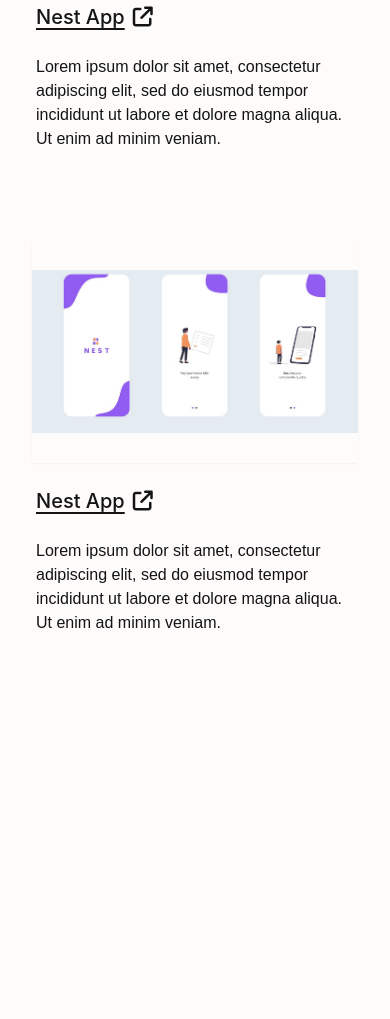
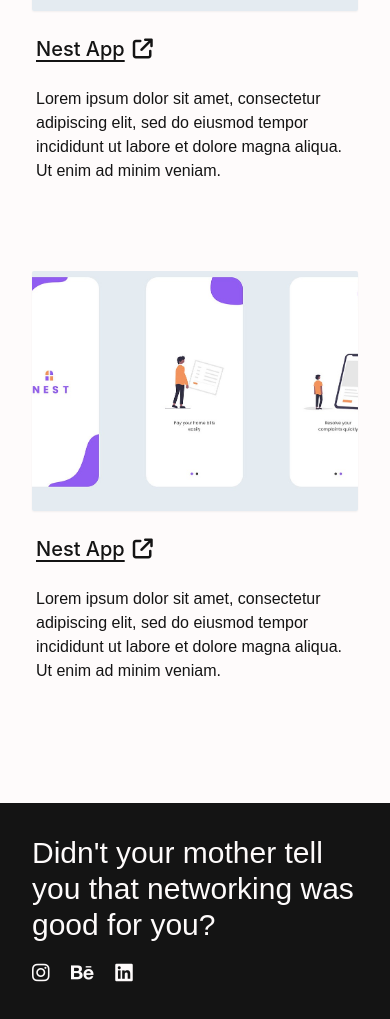
Before and after one commit to varsha117/Personal-website, an Astro site: page / in a window 390 px wide. Shown: the part 2126-3145 px from the top of the page. Before the commit the page ends 2849 px from the top, so only its background shows below. Built offline with nearby package versions, Linux system fonts and the light colour scheme; Astro itself is replaced by a stand-in of ours.

Commit message:
Add footer

```diff
--- /dev/null
+++ b/src/components/Footer.astro
@@ -0,0 +1,12 @@
+---
+
+---
+
+<div class="footer bg-secondary">
+    <div class="md:px-4 text-base text-primary mx-8 md:mx-24 justify-evenly space-y-4 py-8 md:py-32">
+        <p class="text-3xl lg:text-5xl 3xl:text-6xl">Didn't your mother tell you that networking was good for you?</p>
+        <div class="text-xl space-x-4">
+            <i class="fa-brands fa-instagram"></i> <i class="fa-brands fa-behance"></i> <i class="fa-brands fa-linkedin"></i>
+        </div>
+    </div>
+</div>
--- a/src/components/HireMe.astro
+++ b/src/components/HireMe.astro
@@ -6,8 +6,8 @@
     <div class="md:px-4 text-base text-primary mx-8 md:mx-24 justify-evenly space-y-4 py-16 md:py-32">
         <p class="text-3xl lg:text-5xl 3xl:text-6xl font-semibold">Why you should hire me</p>
         <hr class="w-3/6 md:w-2/6 blur-sm bg-slate-200">
-        <p class="text-xl lg:text-4xl 3xl:text-5xl pt-8 md:pt-16">Now that the internet has made it crystal clear that recruiters and potential employers only spend around 2 minutes on-average per candidate, I decided to create a 1-minute audio in the hopes of persuading these individuals to invest more of their time at taking a closer look at my work.</p>
-        <p class="text-xl lg:text-4xl 3xl:text-5xl py-4 md:py-8">Hopefully that works 😊</p>
+        <p class="text-xl lg:text-4xl pt-8 md:pt-16">Now that the internet has made it crystal clear that recruiters and potential employers only spend around 2 minutes on-average per candidate, I decided to create a 1-minute audio in the hopes of persuading these individuals to invest more of their time at taking a closer look at my work.</p>
+        <p class="text-xl lg:text-4xl py-4 md:py-8">Hopefully that works 😊</p>
         <iframe width="100%" height="166" scrolling="no" frameborder="no" allow="autoplay" src="https://w.soundcloud.com/player/?url=https%3A//api.soundcloud.com/tracks/554484609&color=%23040404&auto_play=false&hide_related=false&show_comments=true&show_user=true&show_reposts=false&show_teaser=true"></iframe><div style="font-size: 10px; color: #cccccc;line-break: anywhere;word-break: normal;overflow: hidden;white-space: nowrap;text-overflow: ellipsis; font-family: Interstate,Lucida Grande,Lucida Sans Unicode,Lucida Sans,Garuda,Verdana,Tahoma,sans-serif;font-weight: 100;"><a href="https://soundcloud.com/nocopyrightsounds" title="NCS" target="_blank" style="color: #cccccc; text-decoration: none;">NCS</a> · <a href="https://soundcloud.com/nocopyrightsounds/sub-urban-cradles-ncs-release" title="Sub Urban - Cradles [NCS Release]" target="_blank" style="color: #cccccc; text-decoration: none;">Sub Urban - Cradles [NCS Release]</a></div>
     </div>
 </div>
--- a/src/components/MainSection.astro
+++ b/src/components/MainSection.astro
@@ -2,7 +2,7 @@
 
 ---
 
-<div class="introduction h-screen m-0 p-0 w-full">
+<div class="introduction h-screen w-full">
     <video autoplay preload='auto' muted loop class="blur-sm h-screen" id="myVideo">
         <source src="assets/temp-bg-video.mp4" type="video/mp4">
     </video>
--- a/src/components/Navbar.astro
+++ b/src/components/Navbar.astro
@@ -20,7 +20,7 @@
                     <a class="md:p-4 py-2 block" href="#">Portfolios</a>
                 </li>
                 <li onclick="menuHandler()">
-                    <a class="md:p-4 py-2 block" href="#">Resume</a>
+                    <a class="md:p-4 py-2 block" href="#">Resume <i class="fa-solid fa-file-arrow-down"></i></a>
                 </li>
             </ul>
         </div>
--- a/src/components/ProjectCard.astro
+++ b/src/components/ProjectCard.astro
@@ -5,9 +5,9 @@ const imgSrc = "url(/assets/"+cardImage+")";
 const replaceImgSrc = "url(/assets/"+replaceImg+")";
 ---
 
-<div class="flex w-full">
+<div class="flex h-full w-full">
   <div class="flex flex-col md:flex-row rounded-lg">
-    <div id="project-image" class="w-full h-56 hover:scale-125 ease-in duration-500 shadow-sm hover:shadow-lg rounded-sm md:w-96"/>
+    <div id="project-image" class="w-full h-60 hover:scale-125 ease-in duration-500 shadow-sm hover:shadow-lg rounded-sm md:w-96"/>
     <div class="px-1 md:px-12 py-6 space-y-4 flex flex-col justify-start">
         <a target="_blank" href={link}>
             <h5 class="text-xl md:text-2xl 3xl:text-3xl font-medium mb-2 underline underline-offset-4">{title}<i class="ml-2 fa-solid fa-arrow-up-right-from-square"></i></h5>
@@ -26,7 +26,7 @@ const replaceImgSrc = "url(/assets/"+replaceImg+")";
   background-image: var(--old);
   background-repeat: no-repeat;
   background-position: center;
-  background-size: contain;
+  background-size: cover;
 }
 
 #project-image:hover {
--- a/src/components/Projects.astro
+++ b/src/components/Projects.astro
@@ -2,11 +2,12 @@
 import ProjectCard from "./ProjectCard.astro";
 ---
 
-<div class="hire-me bg-primary h-screen">
-    <div class="md:px-4 text-base text-secondary mx-8 md:mx-24 justify-evenly space-y-4 py-16 md:py-32">
+<div class="hire-me block bg-primary">
+    <div class="md:px-4 text-base text-secondary mx-8 md:mx-24 space-y-2 py-24 h-full">
         <p class="text-3xl lg:text-5xl 3xl:text-6xl">Work that I'm proud of</p>
         <hr class="w-3/6 md:w-2/6 text-black">
         <div class="space-y-16">
+            <!-- TODO: Use for loop to create projects dynamically -->
             <ProjectCard title="Nest App" description="Lorem ipsum dolor sit amet, consectetur adipiscing elit, sed do eiusmod tempor incididunt ut labore et dolore magna aliqua. Ut enim ad minim veniam." cardImage="temp-img.jpg" replaceImg="replace-temp-img.jpg" link="https://www.behance.net/gallery/152928267/Nest-App-UIUX-Case-Study"/>
             <ProjectCard title="Nest App" description="Lorem ipsum dolor sit amet, consectetur adipiscing elit, sed do eiusmod tempor incididunt ut labore et dolore magna aliqua. Ut enim ad minim veniam." cardImage="temp-img.jpg" replaceImg="replace-temp-img.jpg" link="https://www.behance.net/gallery/152928267/Nest-App-UIUX-Case-Study"/>
         </div>
--- a/src/pages/index.astro
+++ b/src/pages/index.astro
@@ -4,6 +4,7 @@ import MainSection from '../components/MainSection.astro';
 import Navbar from '../components/Navbar.astro';
 import HireMe from '../components/HireMe.astro';
 import Projects from '../components/Projects.astro';
+import Footer from '../components/Footer.astro';
 ---
 
 <Layout>
@@ -18,6 +19,9 @@ import Projects from '../components/Projects.astro';
 		<section>
 			<Projects />
 		</section>
+		<section>
+			<Footer />
+		</section>
 	</main>
 </Layout>
 
```
